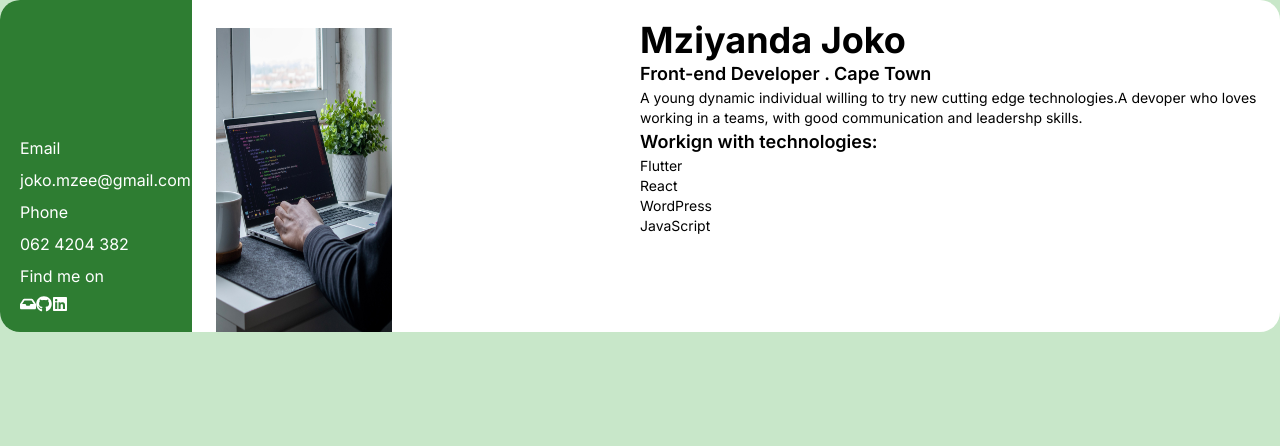
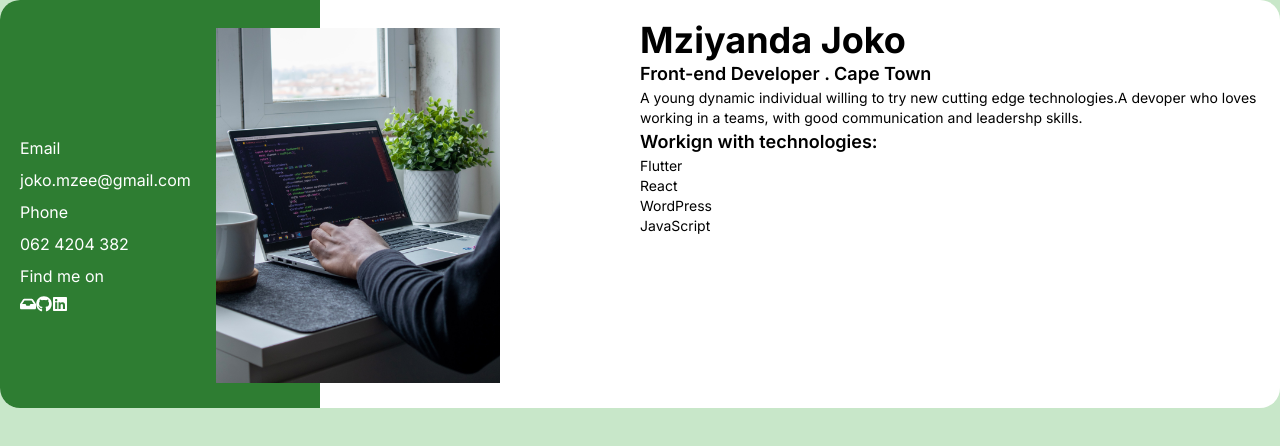
Before and after one commit to mziyandajoko/card_profile, a Next.js app: page /components/card in a window 1280 px wide. Shown: the top 446 px of the page. Built offline with nearby package versions, Linux system fonts and the light colour scheme.

Commit message:
fix desktop image absolut positioniong

```diff
--- a/app/components/card/page.jsx
+++ b/app/components/card/page.jsx
@@ -4,7 +4,7 @@ const card = () => {
   return (
     <div className='card min-h-full overflow-clip'>
     <div className='grid grid-cols-2 justify-between'>
-      <div className='card__contact w-48 relative pt-32 p-5 text-white'>
+      <div className='card__contact w-80 relative pt-32 pb-24 p-5  text-white'>
         <div>
             <h5 className='py-2'>Email</h5>
             <p>joko.mzee@gmail.com</p>
@@ -18,15 +18,15 @@ const card = () => {
           <FaInbox />
           <FaGithub />
           <FaLinkedin />
+        </div>
 
+       <Image className='p-2 pb-24 absolute min-h-full max-w-[100%] left-52 top-5'
+        alt="developer image"
+        src={`/images/developer.jpeg`}
+        width={300}
+        height={100}/>
+        </div>
 
-        </div>
-<div className='bg-slate-50'>
-
-       <Image className='p-2 absolute min-h-full top-5 left-52' alt="developer image" src={`/images/developer.jpeg`}  width={500}
-      height={900}/>
-      </div>
-      </div>
       <div className='py-5'>
       <h1 className='text-4xl font-bold'>Mziyanda Joko</h1>
       <p className='text-lg font-semibold'>Front-end Developer . Cape Town</p>
```
